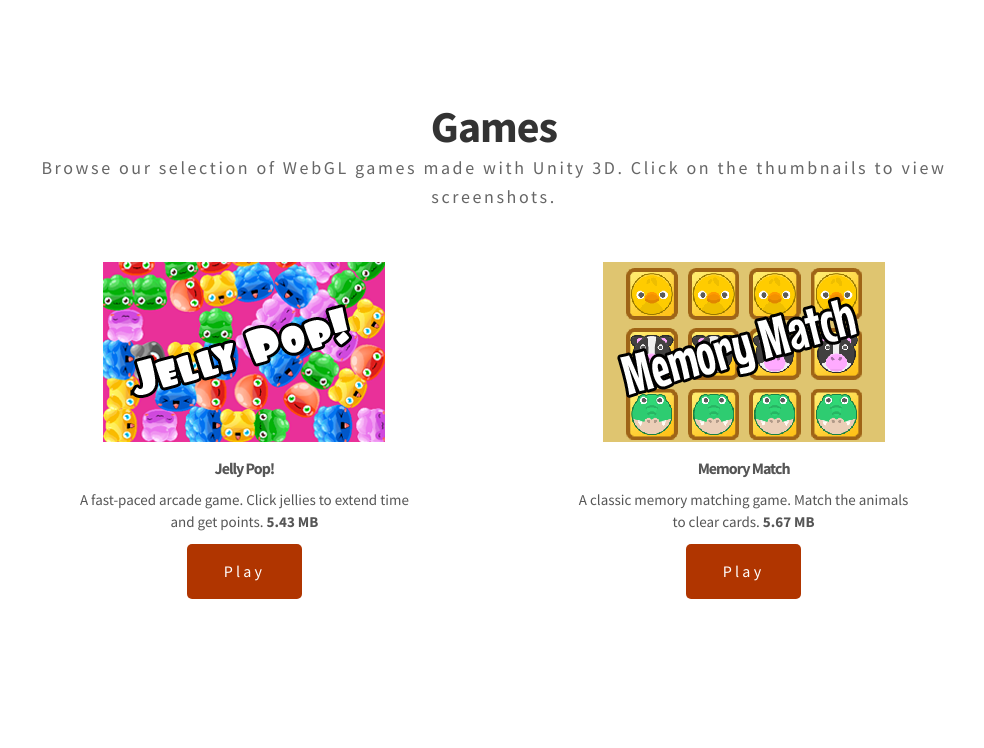
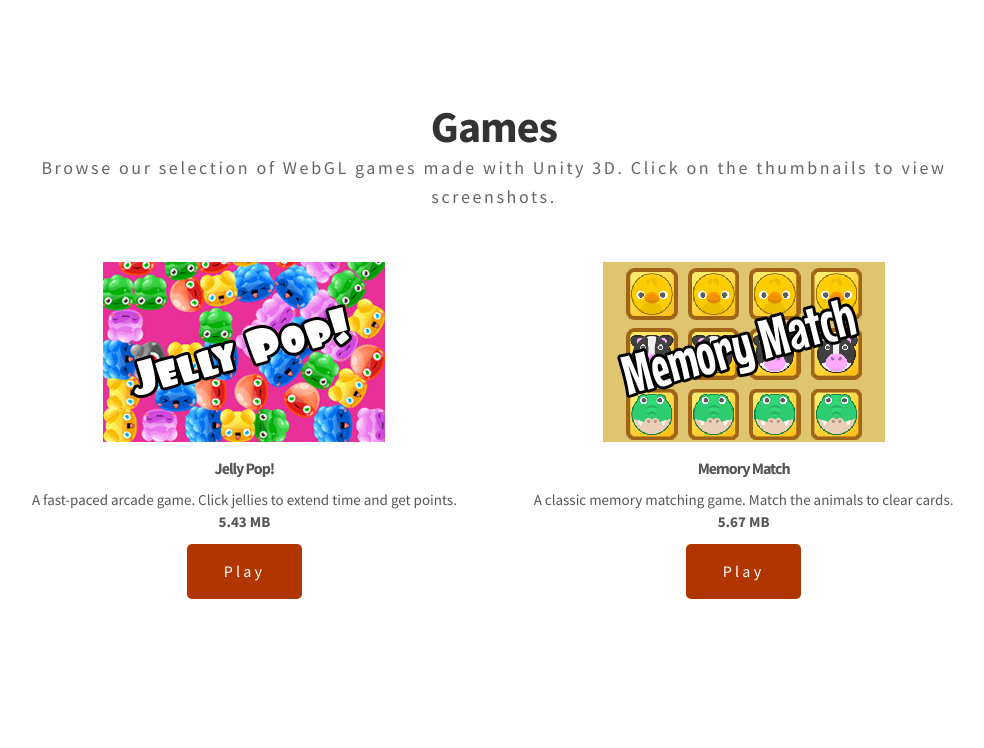
Before and after one commit to andymaul123/ironcastle, a PHP site: page / in a window 1280 px wide. Shown: the part 1028-1776 px from the top of the page, without its empty margins (146-1130 px from the left). Run offline with PHP 8.4, Linux system fonts and the light colour scheme.

Commit message:
Minor tweak for column controls

```diff
--- a/css/ironcastle.css
+++ b/css/ironcastle.css
@@ -90,7 +90,7 @@
     color: #666;
 }
 .portfolio .game-entry {
-    padding: 5rem;
+    padding: 5rem 0;
 }
 .portfolio .game-entry .game-link {
     display: block;
```
